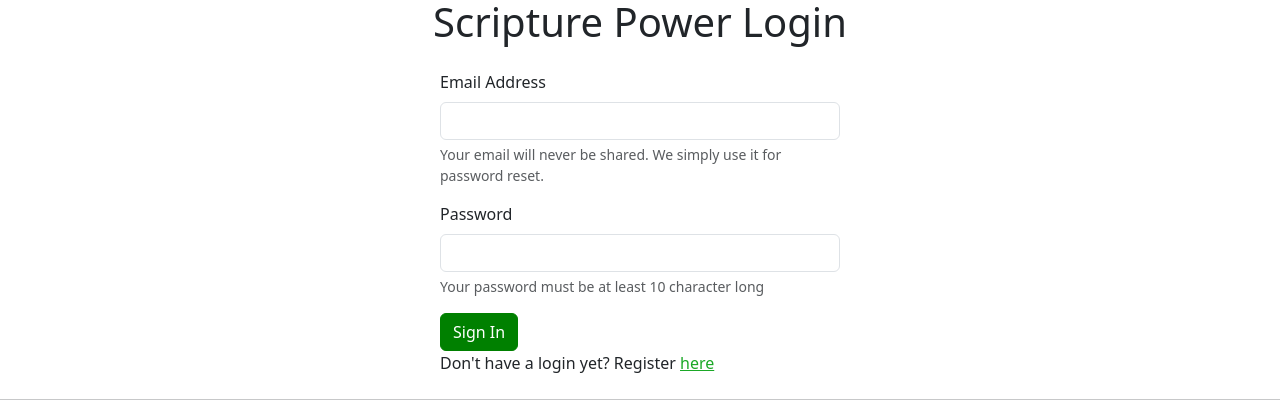
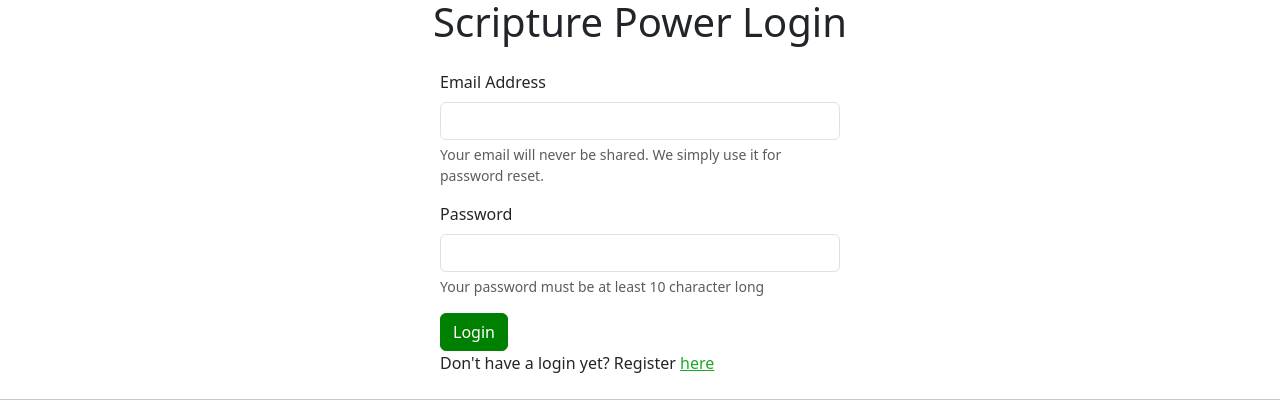
Before and after one commit to SimicNinja/Scripture-Power-Index, a React app: page /login in a window 1280 px wide. Shown: the part 375-795 px from the top of the page. Built offline with nearby package versions, Linux system fonts and the light colour scheme; the HTML template or start-up script is replaced by a standard one.

Commit message:
Added reactive functionality for login route/page.

```diff
--- a/src/app.jsx
+++ b/src/app.jsx
@@ -58,12 +58,18 @@
 
 		<Routes>
 			<Route path = "/" element = {<About/>} exact/>
-			<Route path = "/login" element = {<Login/>}/>
+			<Route path = "/login" element = {<Login
+				onLogin = {(email, password) =>
+				{
+					setEmail(email);
+					setPassword(password);
+					setAuthState(AuthState.Authenticated);
+				}}/>}/>
 			<Route path = "/register" element = {<Registration
 				onRegister = {(email, password) =>
 				{
-					setEmail(email)
-					setPassword(password)
+					setEmail(email);
+					setPassword(password);
 					setAuthState(AuthState.Authenticated);
 				}}/>}/>
 			<Route path = "/decks" element = {<DeckManager/>}/>
--- a/src/user_management/login.jsx
+++ b/src/user_management/login.jsx
@@ -1,48 +1,65 @@
 import React from "react";
-import { NavLink } from "react-router-dom";
+import Button from 'react-bootstrap/Button';
+import {NavLink, useNavigate} from "react-router-dom";
 
-export function Login()
+export function Login(props)
 {
+	const [email, setEmail] = React.useState(props.email);
+	const [password, setPassword] = React.useState("");
+	const navigate = useNavigate();
+
+	async function loginUser()
+	{
+		localStorage.setItem("email", email);
+		localStorage.setItem("password", password);
+		props.onLogin(email, password);
+		navigate("/decks");
+	}
+
 	return (
 	<main>
         <h1 className = "text-center my-3">Scripture Power Login</h1>
 
         <div className = "d-sm-none px-4 py-2">
-			<form method = "get" action = "deck-management.html">
+			<div>
 				<div>
 					<label for = "emailInput" className = "form-label">Email Address</label>
-					<input type = "email" className = "form-control" id = "emailInput" aria-describedby = "emailHelp"/>
+					<input type = "email" className = "form-control" id = "emailInput" aria-describedby = "emailHelp"
+						onChange = {(e) => setEmail(e.target.value)}/>
 					<div id = "emailHelp" className = "form-text">Your email will never be shared. We simply use it for password reset.</div>
 				</div>
 				<div className = "mt-3">
 					<label for = "passwordInput" className = "form-label">Password</label>
-					<input type = "password" className = "form-control" id = "passwordInput" aria-describedby="passwordHelp"/>
+					<input type = "password" className = "form-control" id = "passwordInput" aria-describedby="passwordHelp"
+						onChange = {(e) => setPassword(e.target.value)}/>
 					<div id = "passwordHelp" className = "form-text">Your password must be at least 10 character long</div>
 				</div>
 				<div className = "mt-3">
-					<button type = "submit" className = "btn btn-primary">Sign In</button>
+					<Button variant = "primary" onClick = {() => loginUser()}>Login</Button>
 				</div>
 				<span>Don't have a login yet? Register <NavLink className = "page-link" to = "register">here</NavLink></span>
-			</form>
+			</div>
 		</div>
 
 		<div className = "d-none d-sm-block mx-auto py-2" style = {{width: "400px"}}>
-			<form method = "get" action = "deck-management.html">
+			<div>
 				<div>
 					<label for = "emailInput" className = "form-label">Email Address</label>
-					<input type = "email" className = "form-control" id = "emailInput" aria-describedby = "emailHelp"/>
+					<input type = "email" className = "form-control" id = "emailInput" aria-describedby = "emailHelp"
+						onChange = {(e) => setEmail(e.target.value)}/>
 					<div id = "emailHelp" className = "form-text">Your email will never be shared. We simply use it for password reset.</div>
 				</div>
 				<div className = "mt-3">
 					<label for = "passwordInput" className = "form-label">Password</label>
-					<input type = "password" className = "form-control" id = "passwordInput" aria-describedby="passwordHelp"/>
+					<input type = "password" className = "form-control" id = "passwordInput" aria-describedby="passwordHelp"
+						onChange = {(e) => setPassword(e.target.value)}/>
 					<div id = "passwordHelp" className = "form-text">Your password must be at least 10 character long</div>
 				</div>
 				<div className = "mx-auto mt-3" style = {{width: "40vw"}}>
-					<button type = "submit" className = "btn btn-primary">Sign In</button>
+					<Button variant = "primary" onClick = {() => loginUser()}>Login</Button>
 				</div>
 				<span>Don't have a login yet? Register <NavLink className = "page-link" to = "/register">here</NavLink></span>
-			</form>
+			</div>
 		</div>
 	</main>
 	)
--- a/src/user_management/registration.jsx
+++ b/src/user_management/registration.jsx
@@ -1,6 +1,6 @@
 import React from "react";
+import Button from 'react-bootstrap/Button';
 import {NavLink, useNavigate} from "react-router-dom";
-import Button from 'react-bootstrap/Button';
 
 export function Registration(props)
 {
```
